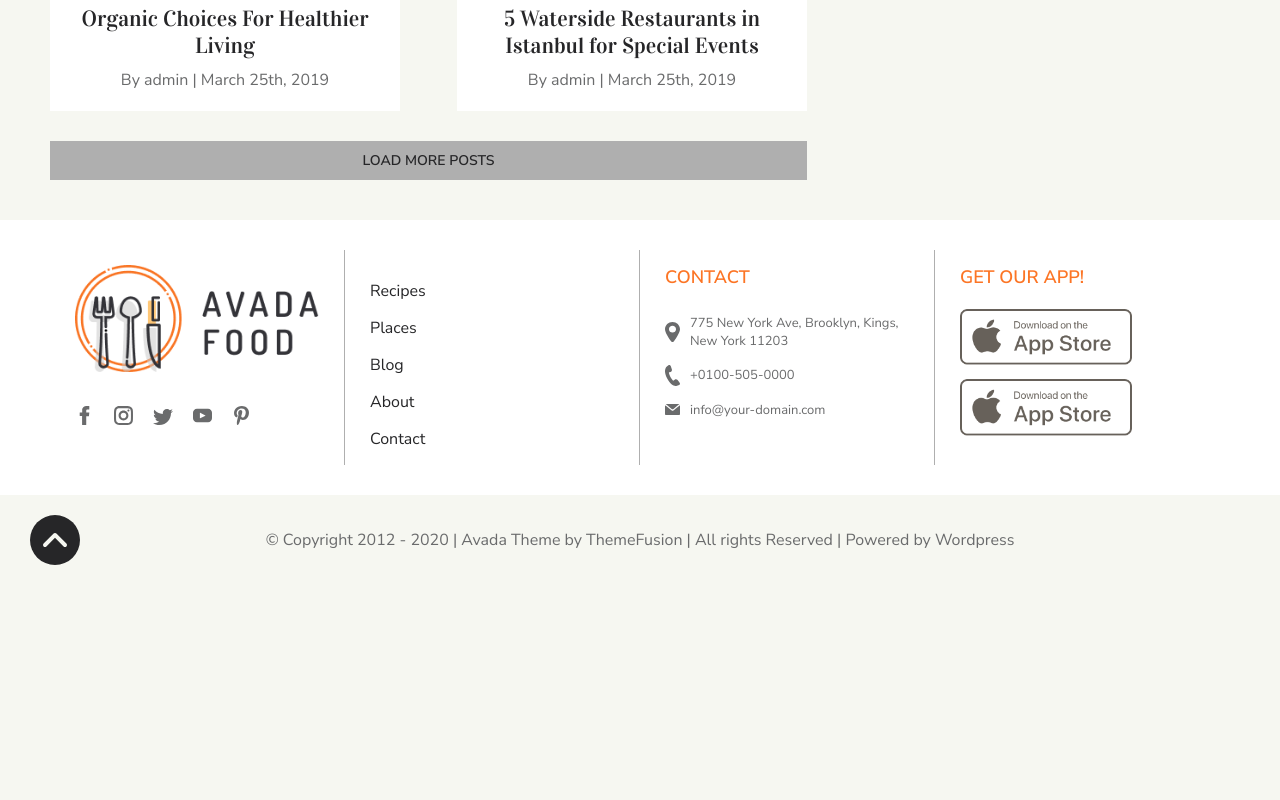
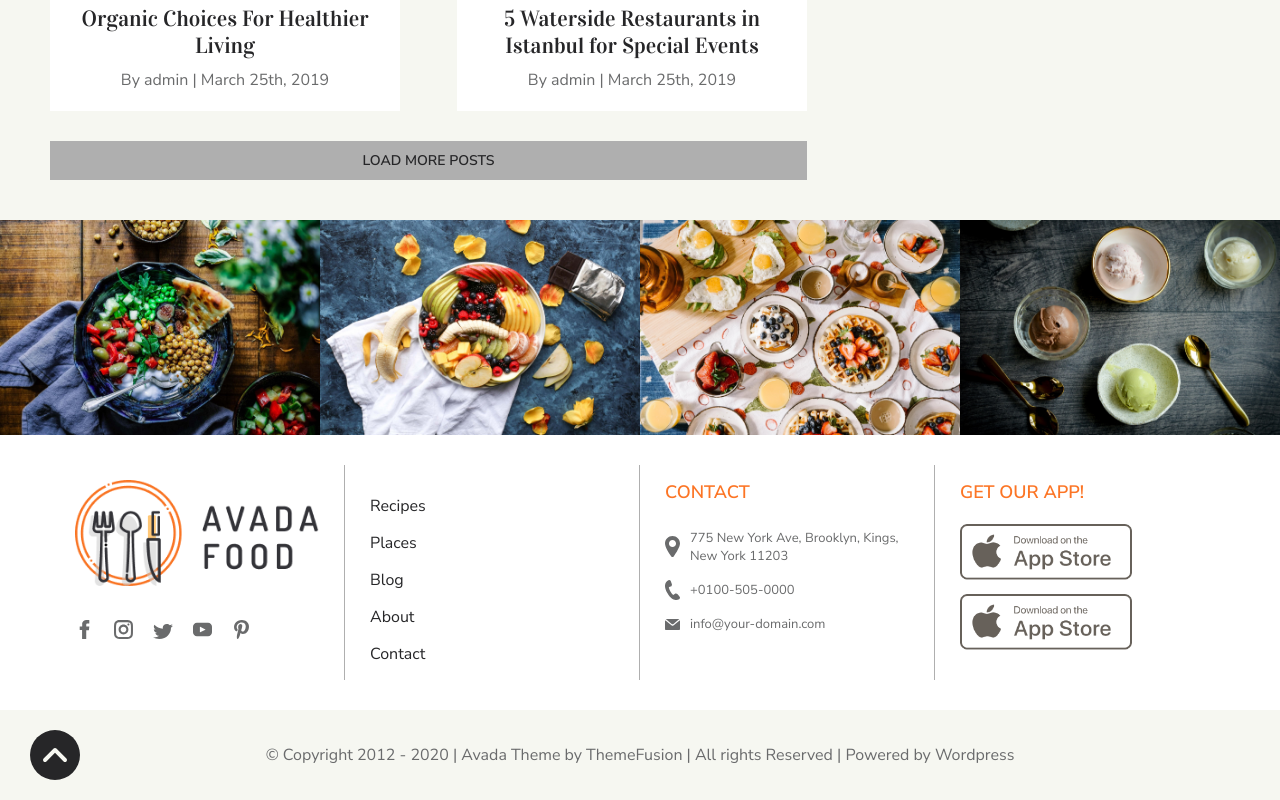
Before and after one commit to ArisGoi/proj-html-vuejs, a Vue app: page / in a window 1280 px wide. Shown: the part 5225-6025 px from the top of the page. Before the commit the page ends 5810 px from the top, so only its background shows below. Built offline with nearby package versions, Linux system fonts and the light colour scheme.

Commit message:
add footer images section

```diff
--- a/src/components/Footer.vue
+++ b/src/components/Footer.vue
@@ -1,6 +1,11 @@
 <template>
   <footer>
-    <div class="f-imgs"></div>
+    <div class="f-imgs">
+      <div><img src="../assets/images/Yogurt-Nan.jpg" alt=""></div>
+      <div><img src="../assets/images/Mixed-fruits.jpg" alt=""></div>
+      <div><img src="../assets/images/r-rachel-park-366508-unsplash-min.jpg" alt=""></div>
+      <div><img src="../assets/images/r-michelle-tsang-500721-unsplash-min.jpg" alt=""></div>
+    </div>
 
     <div class="f-top">
       <div class="container">
@@ -86,6 +91,14 @@ footer{
 .container{
   display: flex;
 }
+
+.f-imgs{
+  display: flex;
+  img{
+    @include fit-cover;
+  }
+}
+
 .f-top{
   padding: 30px 0;
   background-color: $white;
```
Also changed, not shown: src/assets/images/slide1-bg-66x66.jpg (deleted).
